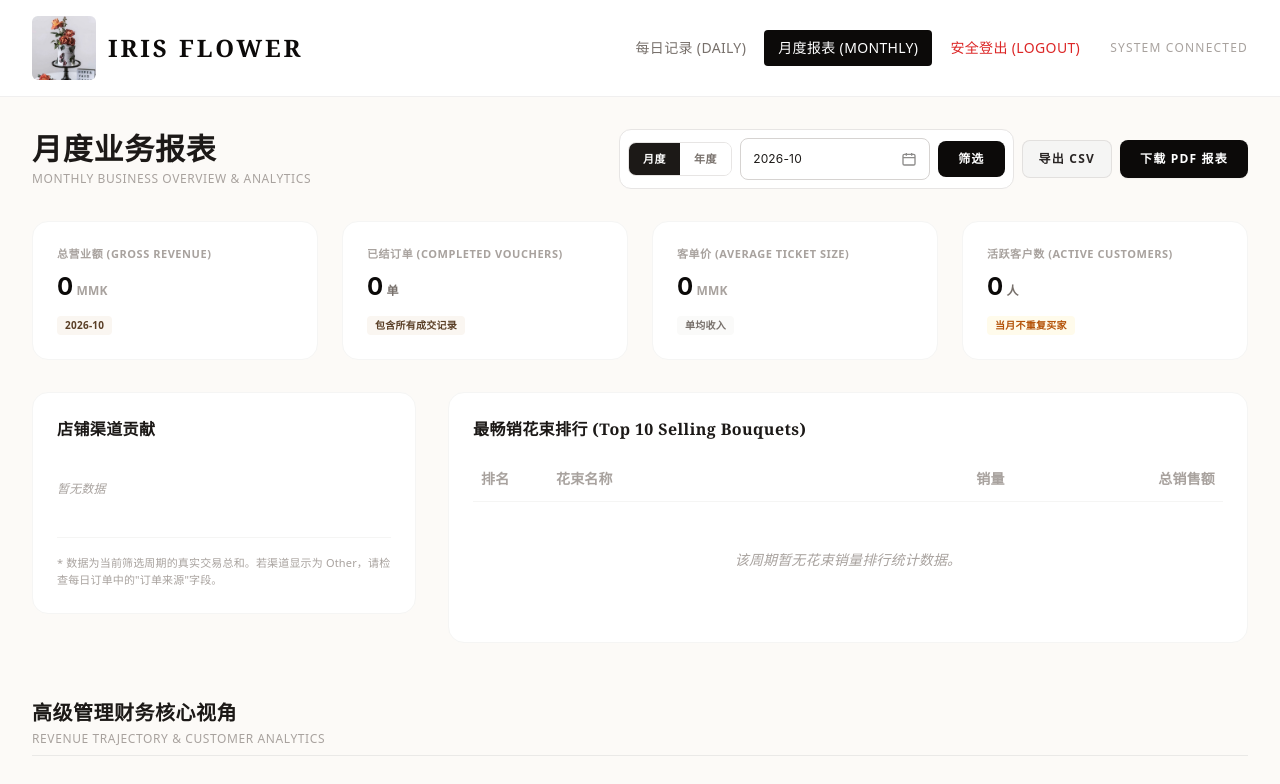
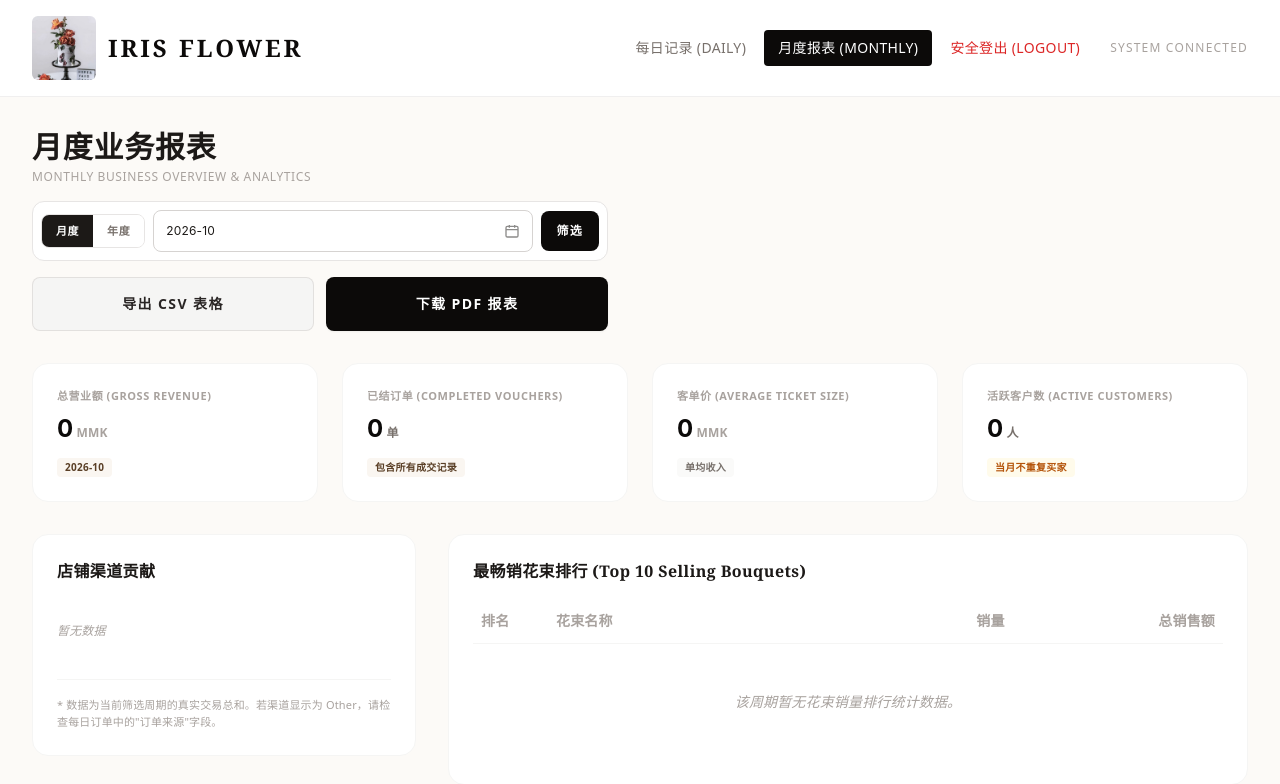
Before and after one commit to Nyein-Htut/flower_shop_reporting, a Flask app: page /monthly in a window 1280 px wide. Shown: the top 784 px of the page. Run offline with Flask 3, Linux system fonts and the light colour scheme; the visitor is signed in with stand-in values (Sample User, id 1); data that the repository does not hold is empty; some libraries are stand-ins or nearby versions; some web fonts are replaced.

Commit message:
Update monthly.html

```diff
--- a/templates/monthly.html
+++ b/templates/monthly.html
@@ -5,7 +5,8 @@
 {% block content %}
 <div class="max-w-7xl mx-auto px-4 sm:px-6 lg:px-8 py-8 space-y-8 font-sans" id="monthlyReportRoot">
 
-    <header class="flex flex-col sm:flex-row justify-between items-start sm:items-center gap-4 no-print">
+        <header class="space-y-4 no-print">
+
         <div class="space-y-1">
             <h1 class="text-3xl font-semibold tracking-wide text-stone-900 font-serif">
                 {% if view_mode == 'year' %}年度业务报表{% else %}月度业务报表{% endif %}
@@ -15,11 +16,11 @@
             </p>
         </div>
 
-        <div class="flex flex-wrap items-center gap-2">
-            <form method="GET" action="/monthly" id="monthlyFilterForm" class="flex flex-wrap items-center gap-2 bg-white p-2 rounded-xl border border-stone-200 shadow-xs">
+        <!-- Filter: one line -->
+        <form method="GET" action="/monthly" id="monthlyFilterForm" class="flex flex-nowrap items-center gap-2 bg-white p-2 rounded-xl border border-stone-200 shadow-xs w-full sm:max-w-xl">
             <input type="hidden" name="view" id="viewModeInput" value="{{ view_mode }}">
 
-                <div class="flex rounded-lg overflow-hidden border border-stone-200 text-[11px] font-semibold uppercase tracking-wider">
+            <div class="flex shrink-0 rounded-lg overflow-hidden border border-stone-200 text-[11px] font-semibold uppercase tracking-wider">
                 <button type="button" onclick="setViewMode('month')"
                     class="px-3.5 py-2 transition-all view-tab-month {% if view_mode != 'year' %}bg-stone-900 text-white{% else %}bg-white text-stone-500 hover:bg-stone-50{% endif %}">
                     月度
@@ -30,15 +31,15 @@
                 </button>
             </div>
 
-                <div id="monthPicker" class="{% if view_mode == 'year' %}hidden{% endif %} min-w-[190px]">
+            <div id="monthPicker" class="{% if view_mode == 'year' %}hidden{% endif %} flex-1 min-w-0">
                 <input type="hidden" name="month" id="monthHidden" value="{{ selected_month }}">
                 <button type="button" id="monthTriggerBtn" class="wp-trigger text-xs p-3" onclick="openMonthWheelPicker('monthTriggerBtn','monthHidden')">
-                        <span>{{ selected_month }}</span>
+                    <span class="truncate">{{ selected_month }}</span>
                     <svg class="w-4 h-4 wp-trigger-icon" viewBox="0 0 24 24" fill="none" stroke="currentColor" stroke-width="2"><rect x="3" y="5" width="18" height="16" rx="2"/><path d="M3 10h18M8 3v4M16 3v4"/></svg>
                 </button>
             </div>
 
-                <div id="yearPicker" class="{% if view_mode != 'year' %}hidden{% endif %} min-w-[150px]">
+            <div id="yearPicker" class="{% if view_mode != 'year' %}hidden{% endif %} flex-1 min-w-0">
                 <input type="hidden" name="year" id="yearHidden" value="{{ selected_year }}">
                 <button type="button" id="yearTriggerBtn" class="wp-trigger text-xs p-3" onclick="openYearListPicker('yearTriggerBtn','yearHidden', {{ available_years | tojson | safe }})">
                     <span>{{ selected_year }}</span>
@@ -46,22 +47,23 @@
                 </button>
             </div>
 
-                <button type="submit" class="bg-stone-950 hover:bg-stone-800 text-white text-xs font-semibold tracking-widest uppercase py-2.5 px-5 rounded-lg transition-all cursor-pointer">
+            <button type="submit" class="shrink-0 bg-stone-950 hover:bg-stone-800 text-white text-xs font-semibold tracking-widest uppercase py-3 px-4 rounded-lg transition-all cursor-pointer whitespace-nowrap">
                 筛选
             </button>
         </form>
 
-            <div class="flex gap-2">
+        <!-- CSV + PDF: one line, same as the daily page -->
+        <div class="grid grid-cols-2 gap-3 sm:max-w-xl">
             <a id="csvExportBtn" href="/monthly/export?view={{ view_mode }}&month={{ selected_month }}&year={{ selected_year }}"
-                    class="bg-stone-100 hover:bg-stone-200 text-stone-800 text-xs font-semibold tracking-widest uppercase py-2.5 px-4 rounded-lg transition-all shadow-xs border border-stone-300/60 cursor-pointer whitespace-nowrap">
-                    导出 CSV
+                class="bg-stone-100 hover:bg-stone-200 text-stone-800 text-xs sm:text-sm uppercase tracking-widest font-sans font-semibold py-4 px-3 rounded-lg transition-all shadow-xs border border-stone-300/60 cursor-pointer text-center whitespace-nowrap">
+                导出 CSV 表格
             </a>
             <button type="button" id="monthlyPdfBtn" onclick="downloadMonthlyReportPDF()"
-                    class="bg-stone-950 hover:bg-stone-800 text-white text-xs font-semibold tracking-widest uppercase py-2.5 px-5 rounded-lg transition-all shadow-sm cursor-pointer whitespace-nowrap">
+                class="bg-stone-950 hover:bg-stone-800 text-white text-xs sm:text-sm uppercase tracking-widest font-sans font-semibold py-4 px-3 rounded-lg transition-all shadow-sm cursor-pointer whitespace-nowrap disabled:opacity-60">
                 下载 PDF 报表
             </button>
         </div>
-        </div>
+
     </header>
 
     <div class="grid grid-cols-1 sm:grid-cols-2 lg:grid-cols-4 gap-6">
```
Lines whose indentation alone changed are shown as unchanged.
